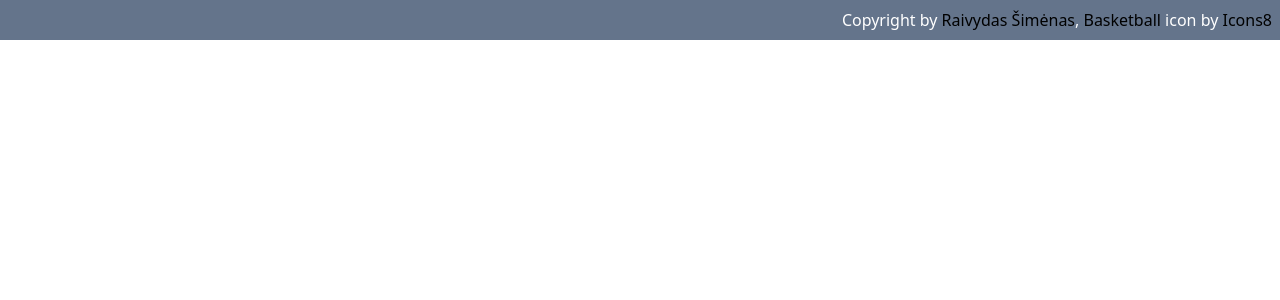
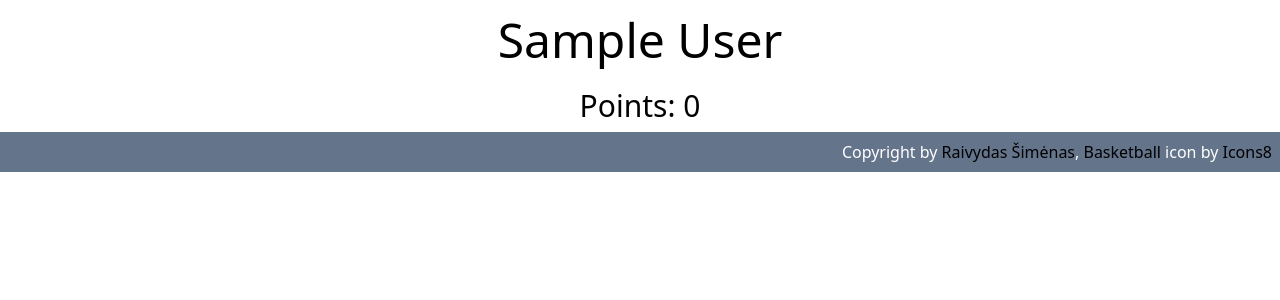
Before and after one commit to raivydassimenas/cs50-final, a Flask app: page / in a window 1280 px wide. Shown: the part 82-382 px from the top of the page. Run offline with Flask 3, Linux system fonts and the light colour scheme; the visitor is signed in with stand-in values (Sample User, id 1); data comes from the database, SQL or seed files in the repository; data that the repository does not hold is empty; some libraries are stand-ins or nearby versions.

Commit message:
Add username and points to index.html

```diff
--- a/app.py
+++ b/app.py
@@ -3,7 +3,7 @@ from flask_sqlalchemy import SQLAlchemy
 from flask_login import login_user, LoginManager, login_required, logout_user, current_user, UserMixin
 from flask_bcrypt import Bcrypt
 from flask_wtf import FlaskForm
-from wtforms import StringField, SubmitField, PasswordField
+from wtforms import StringField, SubmitField, PasswordField, IntegerField
 from wtforms.validators import DataRequired, Email
 
 app = Flask(__name__)
@@ -18,6 +18,7 @@ class User(db.Model, UserMixin):
     email = db.Column(db.String(20), unique=True, nullable=False)
     password = db.Column(db.String(80), nullable=False)
     name = db.Column(db.String(20), nullable=False)
+    points = db.Column(db.Integer, nullable=False, default=0)
     predictions = db.relationship("Prediction", backref="user", lazy=True)
 
 
@@ -27,6 +28,7 @@ class Game(db.Model):
     score1 = db.Column(db.Integer, nullable=False)
     team2 = db.Column(db.String(20), nullable=False)
     score2 = db.Column(db.Integer, nullable=False)
+    date = db.Column(db.DateTime, nullable=False)
     predictions = db.relationship("Prediction", backref="game", lazy=True)
 
 
@@ -34,6 +36,7 @@ class Prediction(db.Model):
     id = db.Column(db.Integer, primary_key=True)
     score1 = db.Column(db.Integer, nullable=False)
     score2 = db.Column(db.Integer, nullable=False)
+    created_at = db.Column(db.DateTime, nullable=False)
     user_id = db.Column(db.Integer, db.ForeignKey("user.id"), nullable=False)
     game_id = db.Column(db.Integer, db.ForeignKey("game.id"), nullable=False)
 
@@ -58,6 +61,12 @@ class RegisterForm(FlaskForm):
     submit = SubmitField("Register")
 
 
+class PredictionForm(FlaskForm):
+    score1 = IntegerField("Score 1", validators=[DataRequired()], render_kw={"placeholder": "Score 1"})
+    score2 = IntegerField("Score 2", validators=[DataRequired()], render_kw={"placeholder": "Score 2"})
+    submit = SubmitField("Submit score")
+
+
 login_manager = LoginManager()
 login_manager.init_app(app)
 login_manager.login_view = "login"
@@ -76,7 +85,12 @@ def apology(message, status, password1=None, password2=None):
 @app.route('/')
 @login_required
 def index():
-    return render_template("/index.html")
+    user_id = current_user.id
+    predictions = db.session.execute(
+        db.select(Prediction, Game).join(Game.predictions).where(Prediction.user_id == user_id).order_by(
+            Game.date.desc()).limit(10)).scalars()
+
+    return render_template("/index.html", predictions=predictions)
 
 
 @app.route("/login", methods=["GET", "POST"])
--- a/templates/index.html
+++ b/templates/index.html
@@ -1,6 +1,8 @@
 {% extends "layout.html" %}
 
 {% block main %}
+    <h1 class="text-center text-5xl py-4">{{ current_user.name }}</h1>
+    <div class="text-center text-3xl py-2">Points: {{ current_user.points }}</div>
     <div class="grid grid-cols-2 gap-4">
         <div class="table w-full">
             <div class="table-header-group">
```
